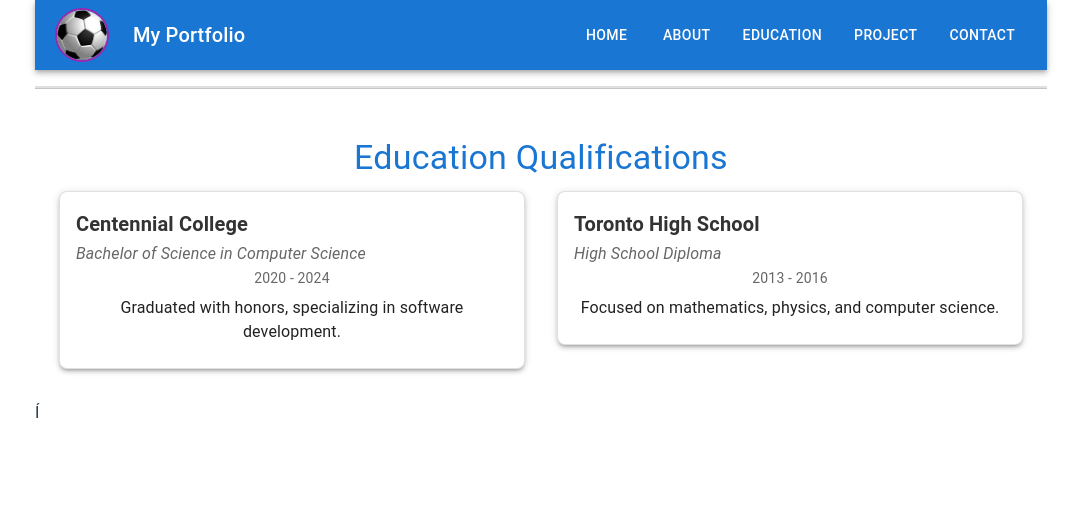
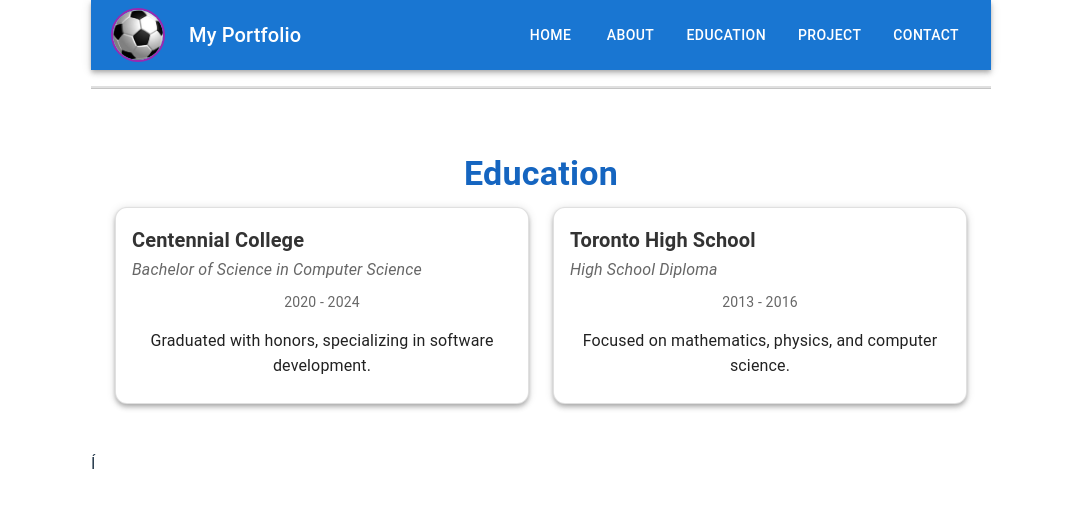
Before and after one commit to tlieu8/Remake_Assignment_1_Lieu_Minh_COMP_229, a React (Vite) app in the folder client/: page /education in a window 1280 px wide. Shown: the top 508 px of the page, without its empty margins (99-1180 px from the left). Built offline with nearby package versions, Linux system fonts and the light colour scheme.

Commit message:
Update education.jsx

```diff
--- a/client/src/education.jsx
+++ b/client/src/education.jsx
@@ -1,5 +1,5 @@
 import React from "react";
-import { Container, Typography, Card, CardContent, Grid } from "@mui/material";
+import { Container, Typography, Card, CardContent, Grid, Box } from "@mui/material";
 
 export default function Education() {
   const educationData = [
@@ -18,28 +18,57 @@ export default function Education() {
   ];
 
   return (
-    <Container maxWidth="lg" sx={{ paddingY: 4 }}>
+    <Container maxWidth="md" sx={{ paddingY: 6 }}>
       {/* Title */}
-      <Typography variant="h4" component="h1" gutterBottom align="center" sx={{ color: "#1976d2" }}>
-        Education Qualifications
+      <Typography
+        variant="h4"
+        component="h1"
+        gutterBottom
+        align="center"
+        sx={{ color: "#1565c0", fontWeight: 'bold' }}
+      >
+        Education
       </Typography>
 
       {/* Education Cards */}
-      <Grid container spacing={4}>
+      <Grid container spacing={3}>
         {educationData.map((edu, index) => (
           <Grid item xs={12} sm={6} key={index}>
-            <Card variant="outlined" sx={{ boxShadow: 3, borderRadius: 2 }}>
+            <Card
+              variant="outlined"
+              sx={{
+                boxShadow: 4,
+                borderRadius: 3,
+                transition: "transform 0.3s, box-shadow 0.3s",
+                "&:hover": {
+                  transform: "translateY(-5px)",
+                  boxShadow: 6,
+                },
+              }}
+            >
               <CardContent>
-                <Typography variant="h6" component="div" sx={{ fontWeight: 'bold', color: "#333" }}>
-                  {edu.school}
-                </Typography>
-                <Typography variant="subtitle1" color="textSecondary" sx={{ fontStyle: 'italic' }}>
-                  {edu.degree}
-                </Typography>
+                <Box sx={{ marginBottom: 1 }}>
+                  <Typography
+                    variant="h6"
+                    component="div"
+                    sx={{ fontWeight: 'bold', color: "#333" }}
+                  >
+                    {edu.school}
+                  </Typography>
+                  <Typography
+                    variant="subtitle1"
+                    color="textSecondary"
+                    sx={{ fontStyle: 'italic' }}
+                  >
+                    {edu.degree}
+                  </Typography>
+                </Box>
+
                 <Typography variant="body2" color="textSecondary">
                   {edu.year}
                 </Typography>
-                <Typography variant="body1" sx={{ marginTop: 1 }}>
+
+                <Typography variant="body1" sx={{ marginTop: 2, lineHeight: 1.6 }}>
                   {edu.description}
                 </Typography>
               </CardContent>
```
